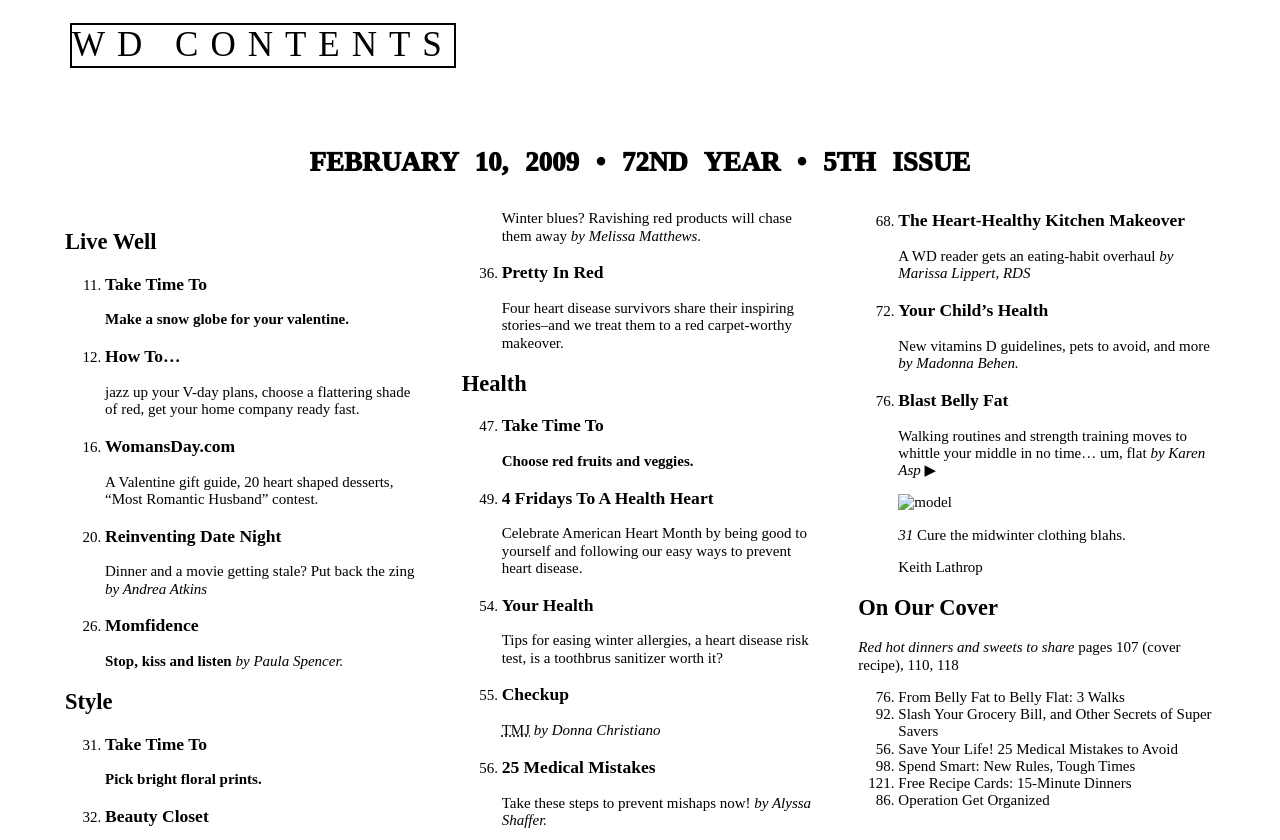
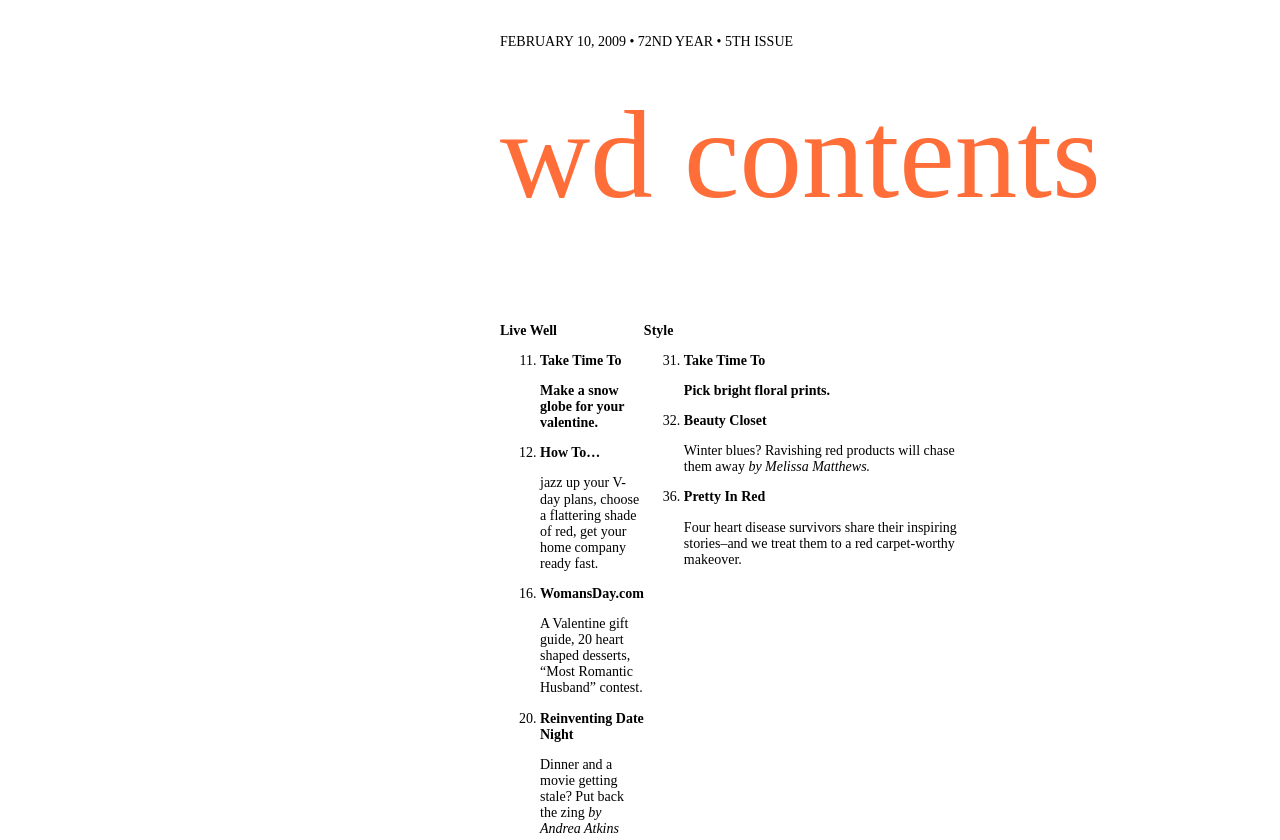
Before and after one commit to Whospust/AdvancedCss, a plain HTML site: page assignment-2/index.html in a window 1280 px wide. Shown: the top 840 px of the page. Drawn offline with Linux system fonts and the light colour scheme; files that its build step writes are made by us from their sources; a web font is replaced by a local one.

Commit message:
so far good result, added two columns and big header

```diff
--- /dev/null
+++ b/assignment-2/css/styles.css
@@ -0,0 +1,27 @@
+* {
+    box-sizing: border-box;
+    font-size: 14px;
+}
+#container {
+    align-content: center;
+    margin: 0 500px 0 500px;
+}
+header > p {
+    position: absolute;
+    top: 20px;
+    text-transform: uppercase;
+    margin-bottom: 0;
+}
+
+header > h1 {
+    font-size: 125px;
+    text-transform: lowercase;
+    font-weight: normal;
+    color: rgba(255, 69, 0, 0.78);
+    white-space: nowrap;
+}
+
+main {
+    display: grid;
+    grid-template-columns: 4fr 6fr;
+}
--- a/assignment-2/index.html
+++ b/assignment-2/index.html
@@ -94,7 +94,7 @@
         </section>
         <aside>
             <figure>
-                <img src="model.jpg" alt="model" height="" width="" />
+                <img src="img/model.jpg" alt="model" height="500" width="250" />
                 <figcaption>
                     <p><em>31</em> Cure the midwinter clothing blahs.</p>
                     <p>Keith Lathrop</p>
```
Also changed, not shown: assignment-2/img/model.jpg (renamed from assignment-2/img/hunter-harrison.jpg).
